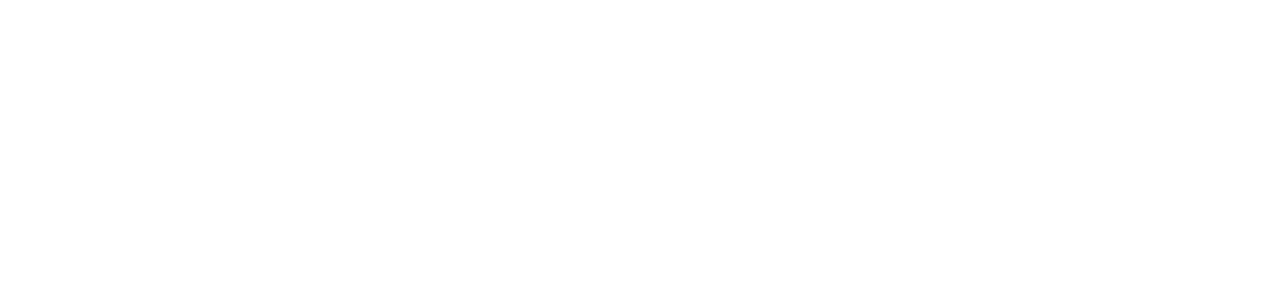
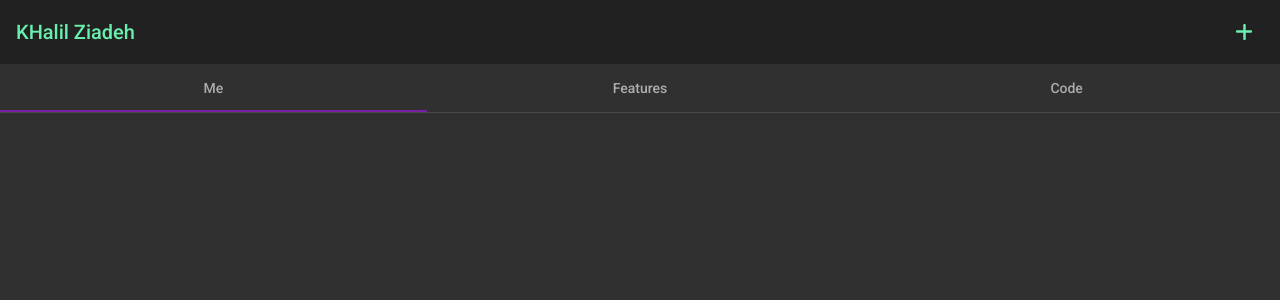
Before and after one commit to KHalilZiadeh/angular-portfolio, an Angular app: page /portfolio in a window 1280 px wide. Before the commit this address led to /. Shown: the top 300 px of the page. Built offline with nearby package versions, Linux system fonts and the light colour scheme.

Commit message:
Made the basic structure

```diff
--- a/src/app/app-routing.module.ts
+++ b/src/app/app-routing.module.ts
@@ -1,7 +1,12 @@
 import { NgModule } from '@angular/core';
 import { RouterModule, Routes } from '@angular/router';
+import { PortfolioComponent } from './components/portfolio/portfolio.component';
 
-const routes: Routes = [];
+const routes: Routes = [
+  { path: '', redirectTo: 'portfolio', pathMatch: 'full' },
+  { path: 'portfolio', component: PortfolioComponent },
+  { path: '**', redirectTo: 'portfolio', pathMatch: 'full' }
+];
 
 @NgModule({
   imports: [RouterModule.forRoot(routes)],
--- a/src/app/app.module.ts
+++ b/src/app/app.module.ts
@@ -4,7 +4,7 @@
 import { AppRoutingModule } from './app-routing.module';
 import { AppComponent } from './app.component';
 import { BrowserAnimationsModule } from '@angular/platform-browser/animations';
-import { SharedModule } from './shared/shared.module';
+import { ComponentsModule } from './components/components.module';
 
 @NgModule({
   declarations: [
@@ -14,7 +14,7 @@
     BrowserModule,
     AppRoutingModule,
     BrowserAnimationsModule,
-    SharedModule
+    ComponentsModule
   ],
   providers: [],
   bootstrap: [AppComponent]
--- /dev/null
+++ b/src/app/components/portfolio/portfolio.component.html
@@ -0,0 +1,45 @@
+<mat-toolbar class="sticky-top">
+  <p class="m-0">KHalil Ziadeh</p>
+  <div id="icon"
+       (click)="drawer.toggle()">
+    <i #plus
+       class="fa-solid fa-minus"></i>
+    <i class="fa-solid fa-minus"></i>
+  </div>
+</mat-toolbar>
+<mat-drawer-container>
+  <mat-tab-group>
+    <mat-tab label="Me"></mat-tab>
+    <mat-tab label="Features"></mat-tab>
+    <mat-tab label="Code"></mat-tab>
+  </mat-tab-group>
+  <mat-drawer #drawer
+              [position]="'end'"
+              autoFocus="none"
+              (openedStart)="rotate()"
+              (closedStart)="rotate()">
+    <div id="social-links"
+         class="w-75">
+      <a class="text-light"
+         href="https://github.com/KHalilZiadeh"><i class="fa-brands fa-github"></i>
+        <p>GitHub</p>
+      </a>
+      <a class="ms-2 text-light"
+         href="https://www.linkedin.com/in/khalil-ziadeh/"><i class="fa-brands fa-linkedin"></i>
+        <p>LinkedIn</p>
+      </a>
+      <a class="ms-2 text-light"
+         href="https://www.facebook.com/khalil.ziadeh.98"><i class="fa-brands fa-facebook"></i>
+        <p>Facbook</p>
+      </a>
+      <a class="ms-2 text-light"
+         href="https://codepen.io/KHalilZiadeh"><i class="fa-brands fa-codepen"></i>
+        <p>CodePen</p>
+      </a>
+      <a class="ms-2 text-light"
+         href="https://www.instagram.com/kdehzial/"><i class="fa-brands fa-instagram"></i>
+        <p>Instagram</p>
+      </a>
+    </div>
+  </mat-drawer>
+</mat-drawer-container>
--- /dev/null
+++ b/src/app/components/portfolio/portfolio.component.scss
@@ -0,0 +1,65 @@
+  @import '../../shared/styling/functions.scss';
+
+  mat-toolbar {
+    @include flex(center, space-between);
+    color: #69f0ae;
+
+    #icon {
+      position: relative;
+      width: 40px;
+      height: 40px;
+
+      i {
+        position: absolute;
+        top: 50%;
+        left: 50%;
+        translate: -50% -50%;
+
+        &:first-child {
+          rotate: 90deg;
+          transition: all 0.4s linear;
+        }
+
+        &:first-child.rotate {
+          rotate: -360deg;
+        }
+      }
+    }
+  }
+
+  mat-drawer-container {
+    height: 100svh;
+
+    ::ng-deep .mat-tab-label {
+      width: calc(100vw / 3);
+    }
+
+    mat-drawer {
+      ::ng-deep .mat-drawer-inner-container {
+        padding: 1rem 1rem 0;
+        max-width: calc(100vw * 2 / 3);
+        @include flex(center, start, column);
+
+        #social-links {
+          @include flex(center, space-between);
+          flex-wrap: wrap;
+
+          a {
+            text-decoration: none;
+            font-size: 1.75rem;
+            @include flex(center, space-between, column);
+            margin-bottom: 0.75rem;
+
+            i {
+              margin-bottom: 0.5rem;
+            }
+
+            p {
+              margin: 0;
+              font-size: 1rem;
+            }
+          }
+        }
+      }
+    }
+  }
--- /dev/null
+++ b/src/app/components/portfolio/portfolio.component.ts
@@ -0,0 +1,23 @@
+import { Component, ElementRef, OnInit, Renderer2, ViewChild } from '@angular/core';
+
+@Component({
+  selector: 'app-portfolio',
+  templateUrl: './portfolio.component.html',
+  styleUrls: ['./portfolio.component.scss']
+})
+export class PortfolioComponent implements OnInit {
+
+  @ViewChild('plus', { static: false }) plus!: ElementRef;
+
+  constructor(private renderer: Renderer2) { }
+
+  ngOnInit(): void {
+  }
+
+  rotate() {
+    this.plus.nativeElement.classList.contains('rotate') ?
+      this.renderer.removeClass(this.plus.nativeElement, 'rotate') :
+      this.renderer.addClass(this.plus.nativeElement, 'rotate');
+  }
+
+}
--- a/src/app/shared/shared.module.ts
+++ b/src/app/shared/shared.module.ts
@@ -9,6 +9,8 @@
   imports: [
     CommonModule, MaterialModule
   ],
-  exports: [MaterialModule]
+  exports: [
+    MaterialModule
+  ]
 })
 export class SharedModule { }
--- /dev/null
+++ b/src/app/shared/styling/functions.scss
@@ -0,0 +1,6 @@
+@mixin flex($aling, $justify, $dir: row) {
+  display: flex;
+  flex-direction: $dir;
+  align-items: $aling;
+  justify-content: $justify;
+}
```
Also changed, not shown: src/app/components/components.module.ts (added, +17 -0 lines), 1 other file (tests, documents, lock files or other folders).
